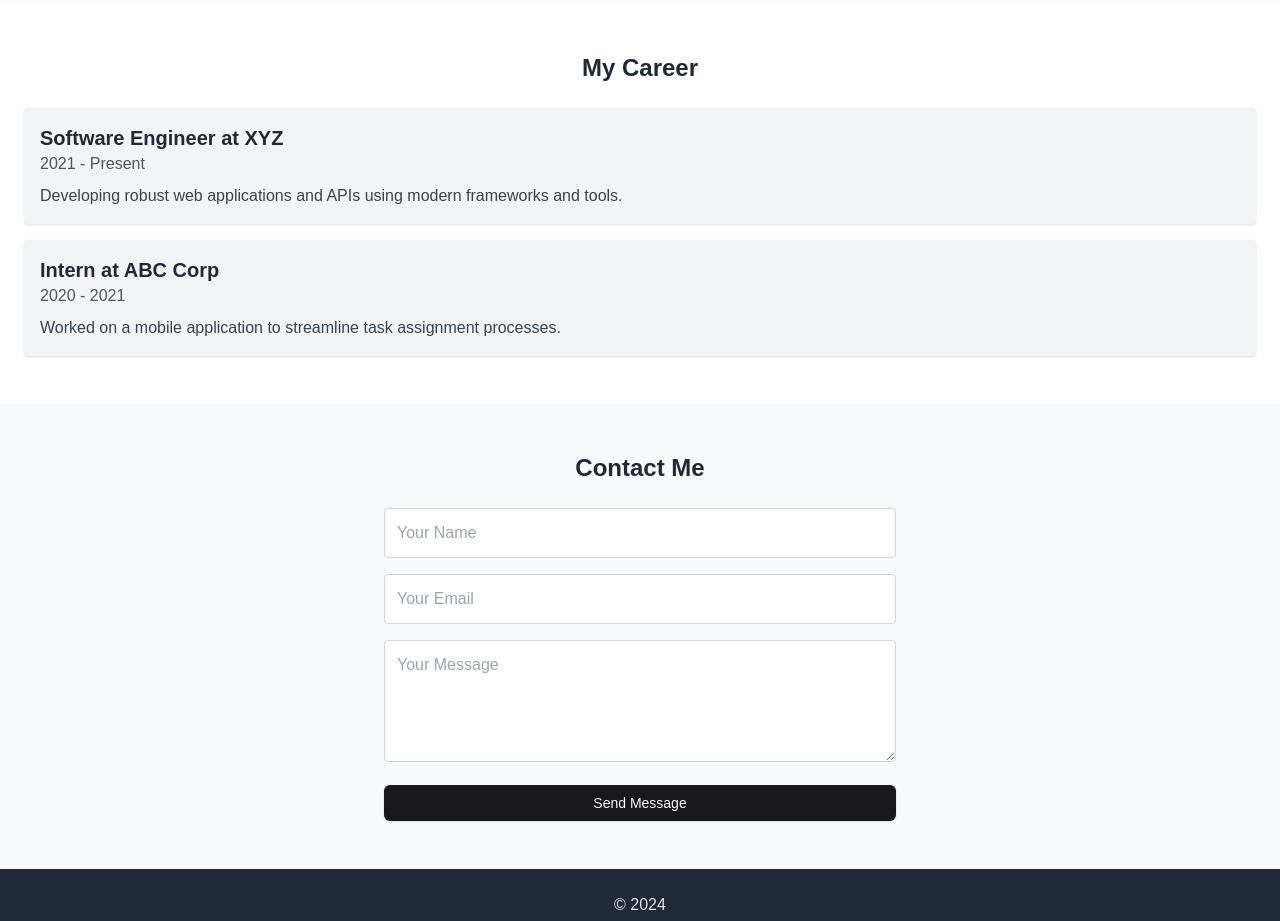
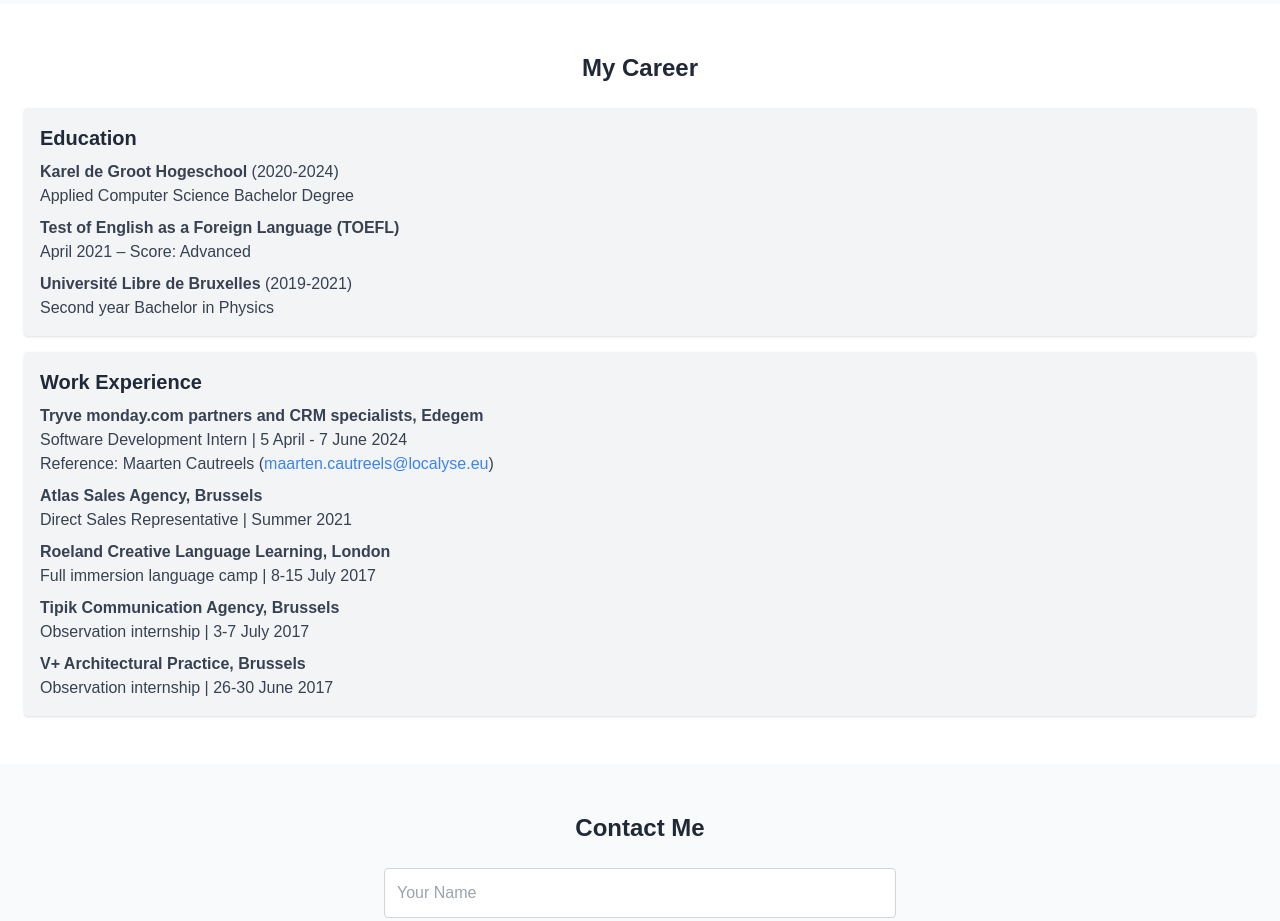
Before and after one commit to agrapheuse/Noah-Diderich-portfolio, a Next.js app: page / in a window 1280 px wide. Shown: the part 800-1721 px from the top of the page. Built offline with nearby package versions, Linux system fonts and the light colour scheme.

Commit message:
reflect my actual carreer path

```diff
--- a/components/Career.tsx
+++ b/components/Career.tsx
@@ -4,21 +4,69 @@ export function Career() {
       <div className="container mx-auto px-6">
         <h2 className="text-2xl font-bold text-center">My Career</h2>
         <div className="mt-6 space-y-4">
+          {/* Education Section */}
           <div className="bg-gray-100 p-4 rounded shadow">
-            <h3 className="text-xl font-semibold">Software Engineer at XYZ</h3>
-            <p className="text-gray-600">2021 - Present</p>
-            <p className="mt-2 text-gray-700">
-              Developing robust web applications and APIs using modern
-              frameworks and tools.
-            </p>
+            <h3 className="text-xl font-semibold">Education</h3>
+            <ul className="mt-2 text-gray-700 space-y-2">
+              <li>
+                <strong>Karel de Groot Hogeschool</strong> (2020-2024)
+                <br />
+                Applied Computer Science Bachelor Degree
+              </li>
+              <li>
+                <strong>Test of English as a Foreign Language (TOEFL)</strong>
+                <br />
+                April 2021 – Score: Advanced
+              </li>
+              <li>
+                <strong>Université Libre de Bruxelles</strong> (2019-2021)
+                <br />
+                Second year Bachelor in Physics
+              </li>
+            </ul>
           </div>
+
+          {/* Work Experience Section */}
           <div className="bg-gray-100 p-4 rounded shadow">
-            <h3 className="text-xl font-semibold">Intern at ABC Corp</h3>
-            <p className="text-gray-600">2020 - 2021</p>
-            <p className="mt-2 text-gray-700">
-              Worked on a mobile application to streamline task assignment
-              processes.
-            </p>
+            <h3 className="text-xl font-semibold">Work Experience</h3>
+            <ul className="mt-2 text-gray-700 space-y-2">
+              <li>
+                <strong>
+                  Tryve monday.com partners and CRM specialists, Edegem
+                </strong>
+                <br />
+                Software Development Intern | 5 April - 7 June 2024
+                <br />
+                Reference: Maarten Cautreels (
+                <a
+                  href="mailto:maarten.cautreels@localyse.eu"
+                  className="text-blue-500 hover:underline"
+                >
+                  maarten.cautreels@localyse.eu
+                </a>
+                )
+              </li>
+              <li>
+                <strong>Atlas Sales Agency, Brussels</strong>
+                <br />
+                Direct Sales Representative | Summer 2021
+              </li>
+              <li>
+                <strong>Roeland Creative Language Learning, London</strong>
+                <br />
+                Full immersion language camp | 8-15 July 2017
+              </li>
+              <li>
+                <strong>Tipik Communication Agency, Brussels</strong>
+                <br />
+                Observation internship | 3-7 July 2017
+              </li>
+              <li>
+                <strong>V+ Architectural Practice, Brussels</strong>
+                <br />
+                Observation internship | 26-30 June 2017
+              </li>
+            </ul>
           </div>
         </div>
       </div>
```
